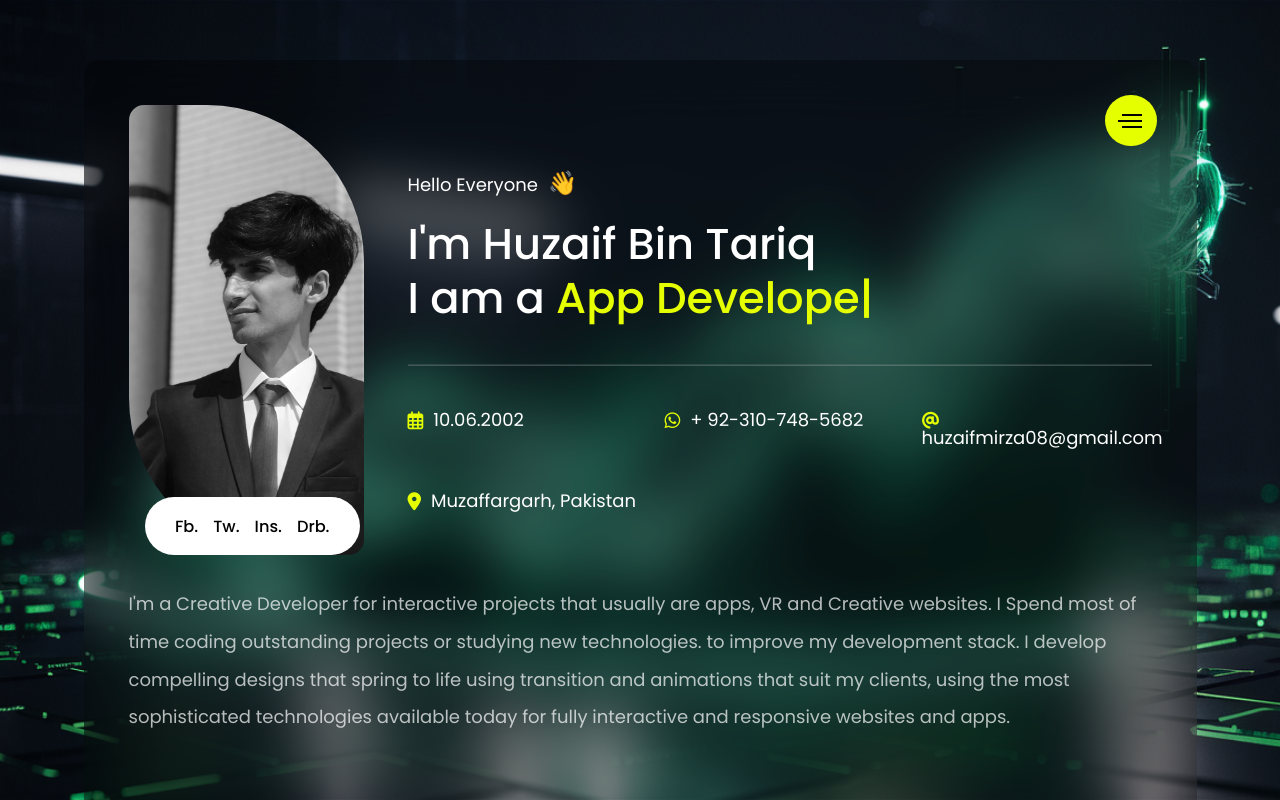
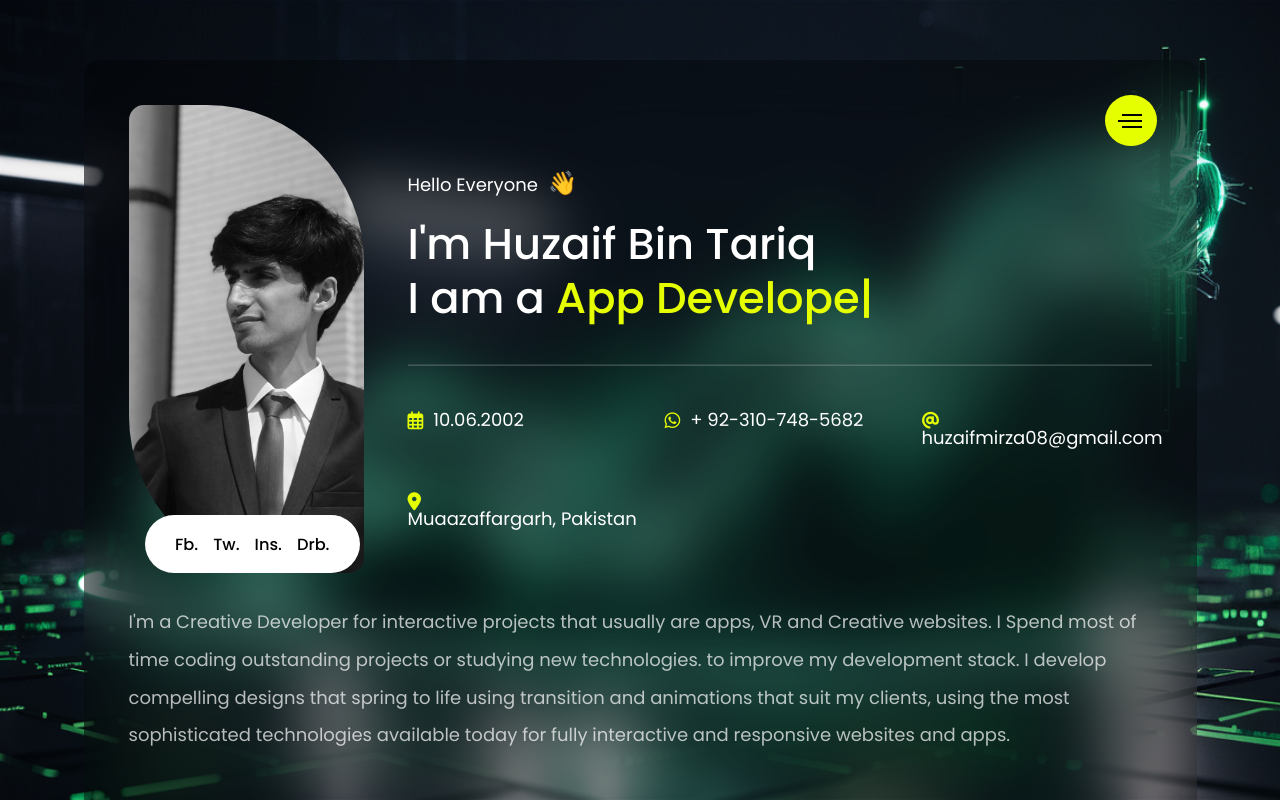
Before and after one commit to Mirxa08/huzaifmirza08, a plain HTML site: page index.html in a window 1280 px wide. Drawn offline with Linux system fonts and the light colour scheme; some packages are replaced by stand-ins of ours; files whose address does not match are found by name.

Commit message:
Update index.html

```diff
--- a/index.html
+++ b/index.html
@@ -95,7 +95,7 @@
               <li class="col-xl-4 col-lg-6"> <i class="far fa-calendar-alt"></i> <span>10.06.2002</span></li>
               <li class="col-xl-4 col-lg-6"> <a target="_blank" href="https://wa.me/923107485682"><i class="fa-brands fa-whatsapp"></i> <span>+ 92-310-748-5682</span></a></li>
               <li class="col-xl-4 col-lg-6"> <a target="_blank" href="mailto:huzaifmirza08@gmail.com"><i class="fa-solid fa-at"></i> <span>huzaifmirza08@gmail.com</span></a></li>
-              <li class="col-xl-4 col-lg-6"> <i class="fa-solid fa-location-dot"></i> <span>Muzaffargarh, Pakistan</span></li>
+              <li class="col-xl-4 col-lg-6"> <i class="fa-solid fa-location-dot"></i> <span>Muaazaffargarh, Pakistan</span></li>
             </ul>
           </div>
         </div>
```
